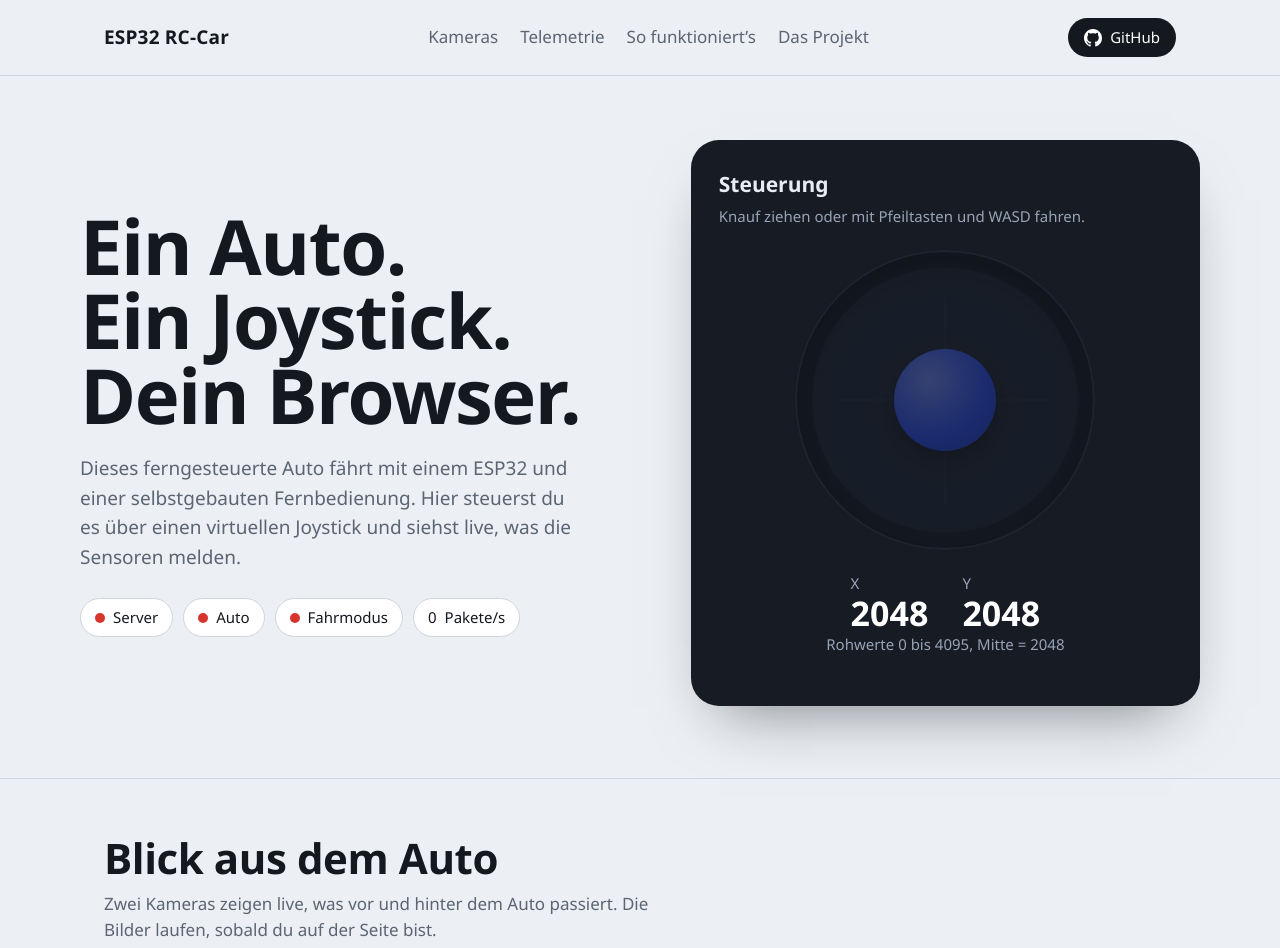
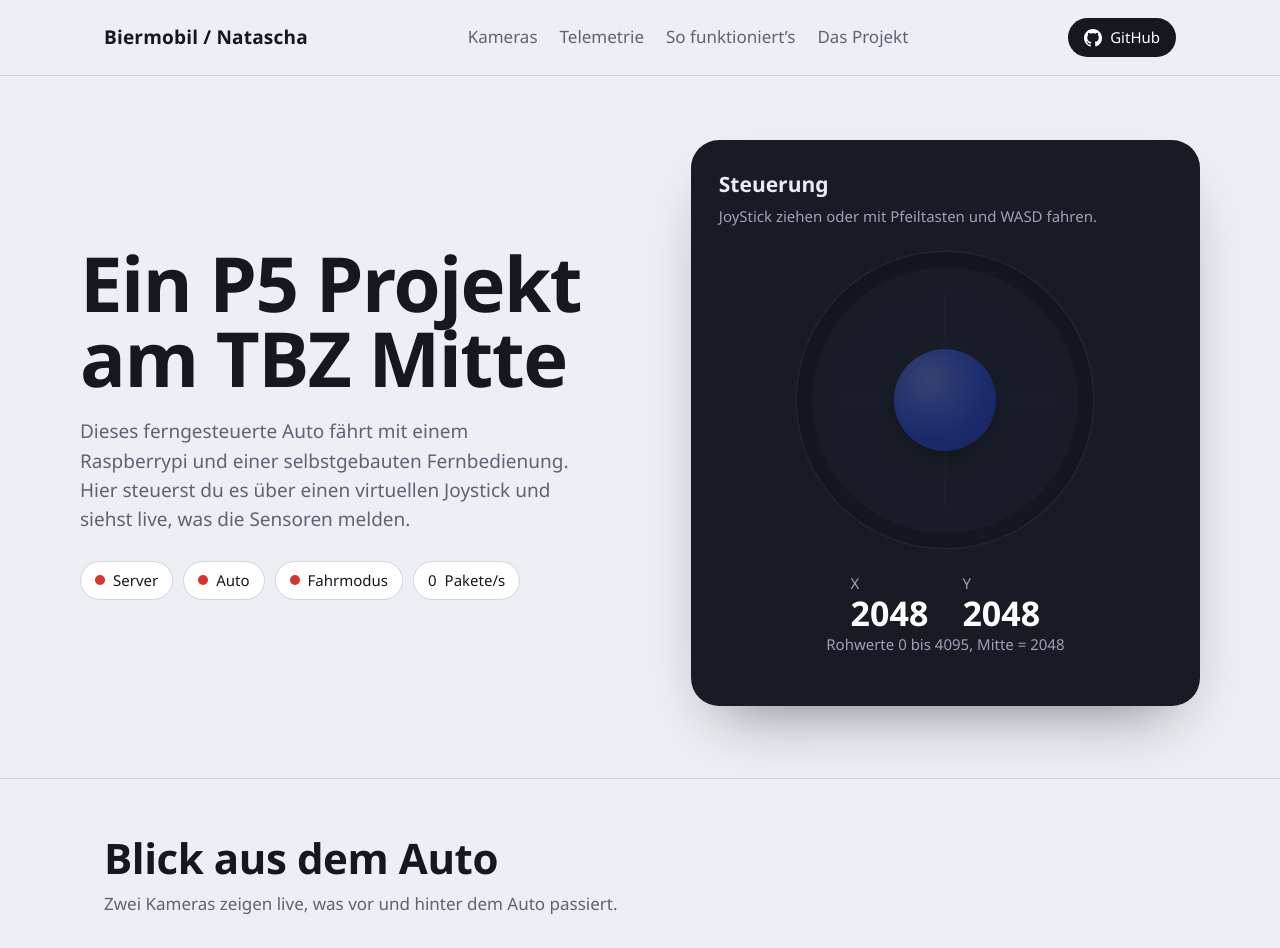
Before and after one commit to P5-Natascha/DemoInterface, a plain HTML site: page index.html in a window 1280 px wide. Shown: the top 948 px of the page. Drawn offline with Linux system fonts and the light colour scheme.

Commit message:
Erste Non-Clanker Texte

```diff
--- a/index.html
+++ b/index.html
@@ -23,7 +23,7 @@ const TEXTE = {
   seitentitel: 'ESP32 RC-Car – Fernsteuerung im Browser',   // Text im Browser-Tab
 
   kopfzeile: {
-    name: 'ESP32 RC-Car',
+    name: 'Biermobil / Natascha',
     menue: {
       kameras: 'Kameras',
       telemetrie: 'Telemetrie',
@@ -34,8 +34,8 @@ const TEXTE = {
   },
 
   start: {
-    titel: 'Ein Auto.\nEin Joystick.\nDein Browser.',
-    einleitung: 'Dieses ferngesteuerte Auto fährt mit einem ESP32 und einer selbstgebauten Fernbedienung. Hier steuerst du es über einen virtuellen Joystick und siehst live, was die Sensoren melden.',
+    titel: 'Ein P5 Projekt \n am TBZ Mitte',
+    einleitung: 'Dieses ferngesteuerte Auto fährt mit einem Raspberrypi und einer selbstgebauten Fernbedienung. Hier steuerst du es über einen virtuellen Joystick und siehst live, was die Sensoren melden.',
     status: {                       // kleine Anzeigen unter der Einleitung
       server: 'Server',
       auto: 'Auto',
@@ -49,26 +49,26 @@ const TEXTE = {
     achseX: 'X',
     achseY: 'Y',
     rohwerte: 'Rohwerte 0 bis 4095, Mitte = 2048',
-    tippHandy: 'Tipp: Handy quer halten, dann siehst du beide Kameras und alle Werte beim Fahren.',
+    tippHandy: 'Handy quer halten für einen Vollbild-Fahrmodus',
     joystickBeschreibung: 'Virtueller Joystick',          // für Screenreader
     vollbild: {
       an: 'Vollbild und Querformat',                       // Text des Knopfs
       aus: 'Vollbild beenden',
     },
     meldungen: {
-      bereit: 'Knauf ziehen oder mit Pfeiltasten und WASD fahren.',
+      bereit: 'JoyStick ziehen oder mit Pfeiltasten und WASD fahren.',
       keinSchluessel: 'Nur Ansicht: Der Zugangsschlüssel fehlt oder ist nicht mehr gültig. Bitte den QR-Code erneut scannen.',
       gesperrt: 'Die Verbindung zum Auto ist derzeit vom Admin gesperrt.',
       autoGetrennt: 'Das Auto ist nicht verbunden. Der Server versucht es weiter.',
       vollbildAbgelehnt: 'Der Browser hat das Vollbild abgelehnt.',
       vollbildNichtMoeglich: 'Dieser Browser erlaubt kein Vollbild. Tipp: Seite zum Home-Bildschirm hinzufügen, dann öffnet sie ohne Adressleiste.',
-      handyDrehen: 'Bitte das Handy quer drehen. Der Browser kann die Ausrichtung nicht selbst festlegen.',
+      handyDrehen: 'Bitte das Handy quer drehen.',
     },
   },
 
   kameras: {
     titel: 'Blick aus dem Auto',
-    einleitung: 'Zwei Kameras zeigen live, was vor und hinter dem Auto passiert. Die Bilder laufen, sobald du auf der Seite bist.',
+    einleitung: 'Zwei Kameras zeigen live, was vor und hinter dem Auto passiert.',
     vorne: 'Vorne',
     hinten: 'Hinten',
     bildVorne: 'Livebild der Frontkamera',                 // für Screenreader
@@ -97,7 +97,7 @@ const TEXTE = {
   },
 
   technik: {
-    titel: 'So kommt dein Daumen ans Auto',
+    titel: 'So funktioniert die Steuerung',
     einleitung: 'Browser können keine UDP- oder TCP-Verbindungen öffnen. Deshalb vermittelt ein fester Server zwischen Website und Auto.',
     schritte: [                                            // beliebig viele, die Nummern kommen automatisch
       { titel: 'Joystick', text: 'Der Browser berechnet X und Y als Werte von 0 bis 4095, genau wie der Analogstick der Fernbedienung.' },
```
